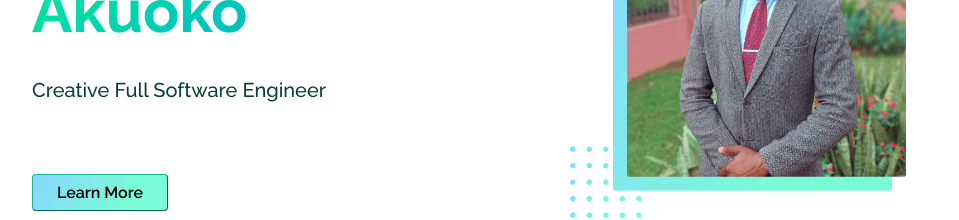
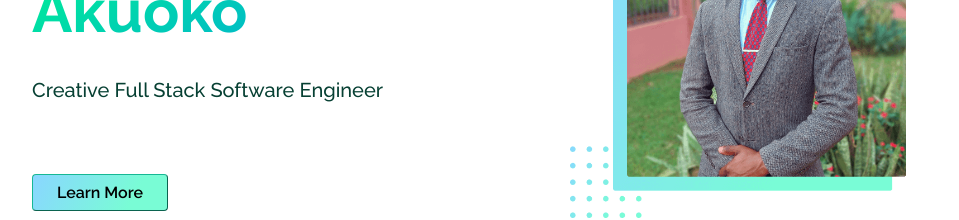
Before and after one commit to Konadu-Akwasi-Akuoko/Konau-Website, a React (Create React App) app: page / in a window 1280 px wide. Shown: the part 329-549 px from the top of the page, without its empty margins (160-1119 px from the left). Built offline with nearby package versions, Linux system fonts and the light colour scheme.

Commit message:
Typo changed

```diff
--- a/src/pages/Home/components/Hero.tsx
+++ b/src/pages/Home/components/Hero.tsx
@@ -12,7 +12,7 @@ function Hero() {
           <p className="hero__div01__div__p01 h2-light">Hello World! I am</p>
           <p className="hero__div01__div__p02 h1-bold">Konadu Akwasi Akuoko</p>
           <p className="hero__div01__div__p03">
-            Creative Full Software Engineer
+            Creative Full Stack Software Engineer
           </p>
         </div>
         <button className="button-primary" type="button">
```
